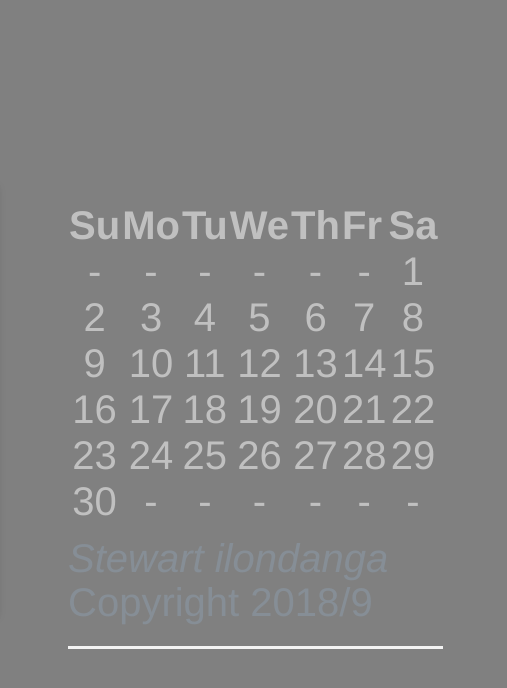
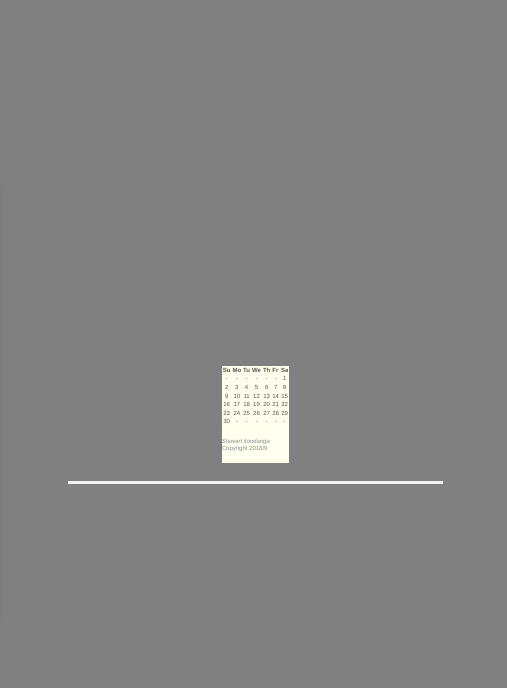
Before and after one commit to stewilondanga/imagez-getter, a plain HTML site: page index.html in a window 1280 px wide. Shown: the full height of the page, 773-1280 px from the left. Drawn offline with nearby package versions, Linux system fonts and the light colour scheme.

Commit message:
add css/styles.css

```diff
--- a/css/styles.css
+++ b/css/styles.css
@@ -113,7 +113,7 @@ body {
   border-bottom: 3px solid #f3f3f3;
 }
 
-/*.cal {
+.cal {
   display: inline-block;
   background: #ffe;
   color: #555;
@@ -123,7 +123,7 @@ body {
   transition: all 0.2s linear;
 }
 
-.cal:hover {
+/*.cal:hover {
   transform: scale(2.5);
   transition: all 0.4s linear;
 }
```
